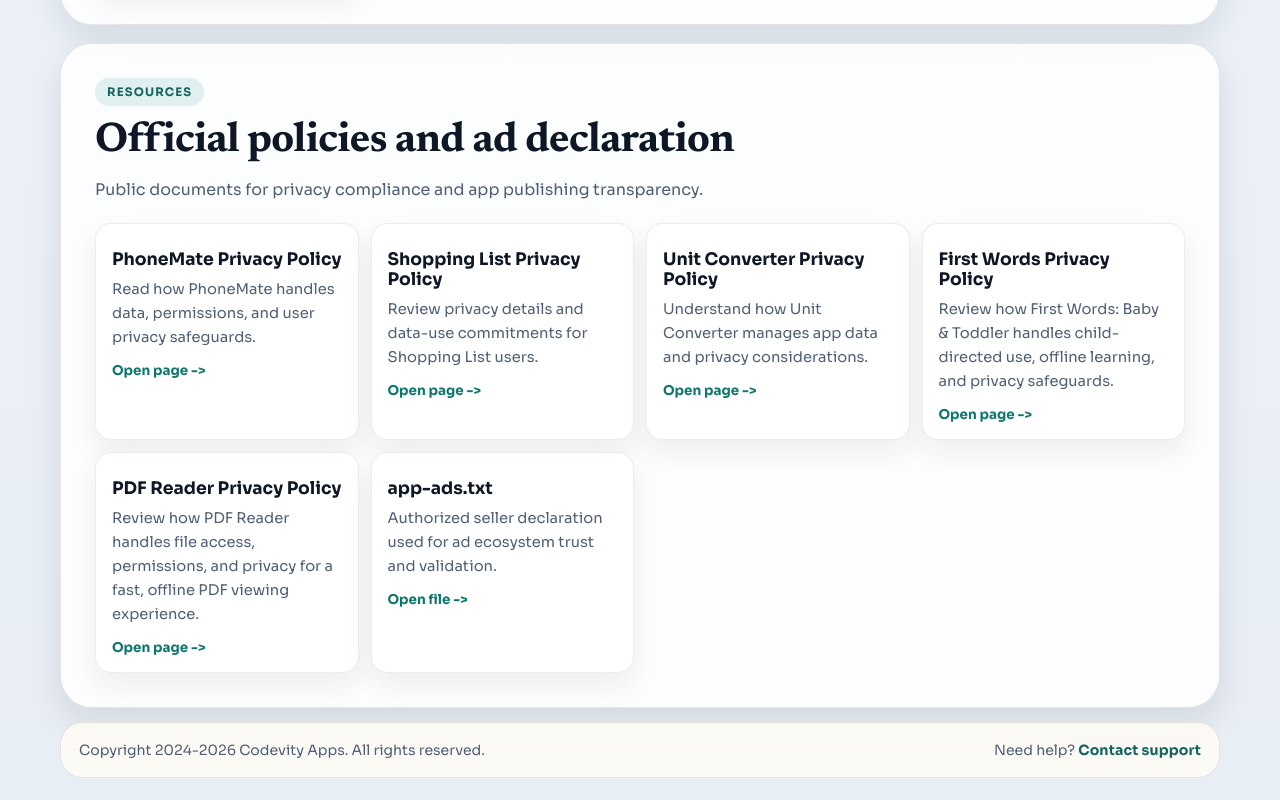
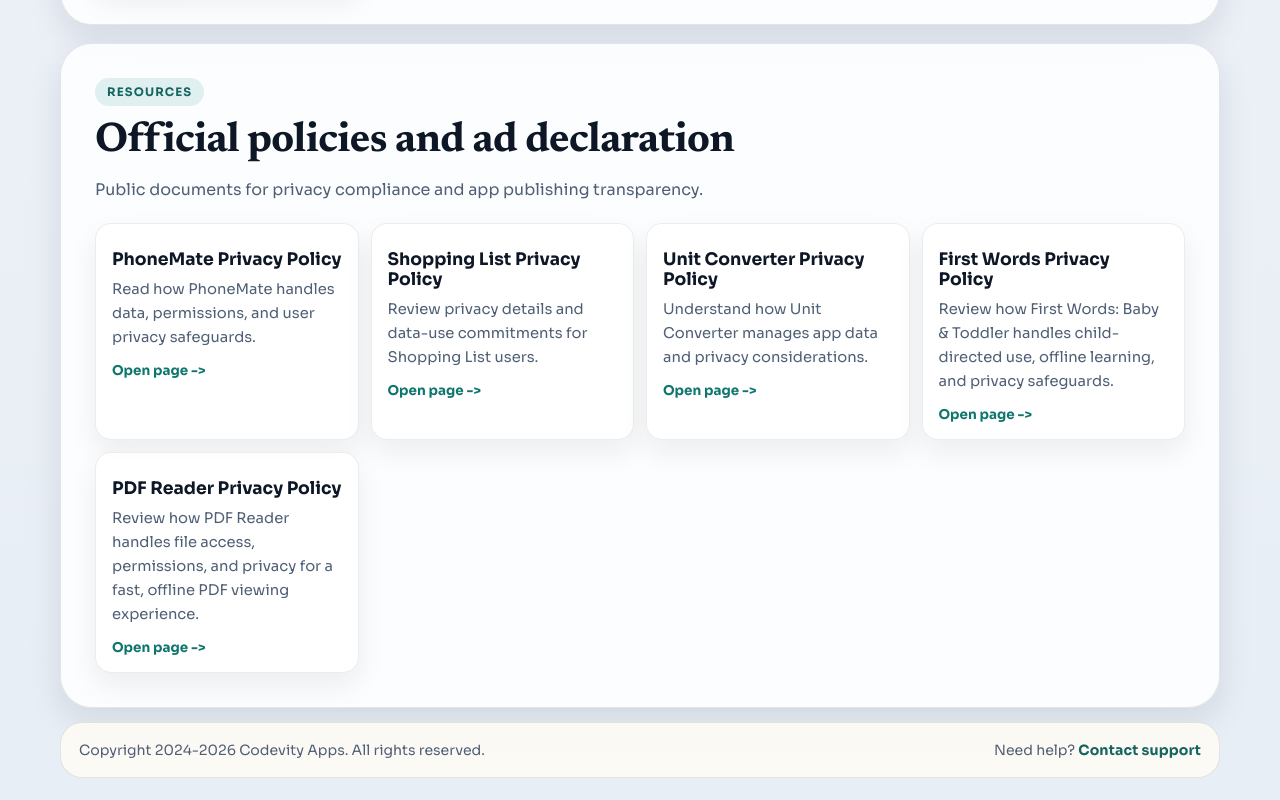
Before and after one commit to ajaybcodes/ajaybcodes.github.io, a plain HTML site: page index.html in a window 1280 px wide. Shown: the part 1467-2267 px from the top of the page. Drawn offline with Linux system fonts and the light colour scheme.

Commit message:
remove app-ads.txt link from index.html to streamline content

```diff
--- a/index.html
+++ b/index.html
@@ -703,11 +703,6 @@
                     <div class="link-cta">Open page -></div>
                 </a>
 
-                <a class="link-card" href="./app-ads.txt">
-                    <h3>app-ads.txt</h3>
-                    <p>Authorized seller declaration used for ad ecosystem trust and validation.</p>
-                    <div class="link-cta">Open file -></div>
-                </a>
             </div>
         </section>
     </main>
```
